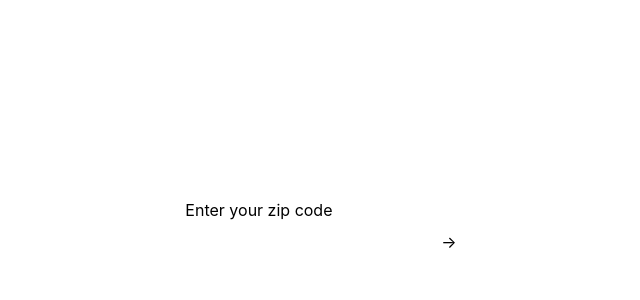
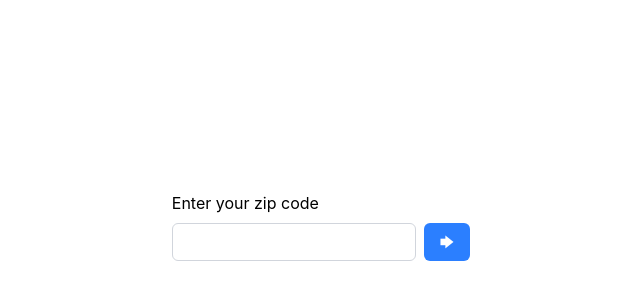
Before and after one commit to seancolsen/hourly_weather, a React (Vite) app: page / in a window 1280 px wide. Shown: the part 174-474 px from the top of the page, without its empty margins (319-959 px from the left). Built offline with nearby package versions, Linux system fonts and the light colour scheme.

Commit message:
Style components

```diff
--- a/src/Home.tsx
+++ b/src/Home.tsx
@@ -1,5 +1,7 @@
 import { useState } from 'react'
 import { useNavigate } from 'react-router-dom'
+import Input from './components/Input'
+import Button from './components/Button'
 
 export default function Home() {
   const [zip, setZip] = useState('')
@@ -11,11 +13,11 @@ export default function Home() {
   }
 
   return (
-    <div style={{ display: 'flex', alignItems: 'center', justifyContent: 'center', height: '100vh' }}>
-      <form onSubmit={handleSubmit} style={{ display: 'flex', flexDirection: 'column', gap: '8px' }}>
+    <div className="flex items-center justify-center h-screen">
+      <form onSubmit={handleSubmit} className="flex flex-col gap-2">
         <label htmlFor="zip">Enter your zip code</label>
-        <div style={{ display: 'flex', gap: '8px' }}>
-          <input
+        <div className="flex gap-2">
+          <Input
             id="zip"
             type="text"
             inputMode="numeric"
@@ -23,7 +25,7 @@ export default function Home() {
             value={zip}
             onChange={(e) => setZip(e.target.value)}
           />
-          <button type="submit">→</button>
+          <Button type="submit">🡆</Button>
         </div>
       </form>
     </div>
--- /dev/null
+++ b/src/components/Button.tsx
@@ -0,0 +1,12 @@
+import { ButtonHTMLAttributes } from 'react'
+
+type Props = ButtonHTMLAttributes<HTMLButtonElement>
+
+export default function Button({ className = '', ...props }: Props) {
+  return (
+    <button
+      className={`bg-blue-500 text-white px-4 py-2 rounded-md text-sm hover:bg-blue-600 active:bg-blue-700 cursor-pointer disabled:opacity-50 ${className}`}
+      {...props}
+    />
+  )
+}
--- /dev/null
+++ b/src/components/Input.tsx
@@ -0,0 +1,12 @@
+import { InputHTMLAttributes } from 'react'
+
+type Props = InputHTMLAttributes<HTMLInputElement>
+
+export default function Input({ className = '', ...props }: Props) {
+  return (
+    <input
+      className={`border border-gray-300 rounded-md px-3 py-2 text-sm focus:outline-none focus:border-blue-500 focus:ring-1 focus:ring-blue-500 ${className}`}
+      {...props}
+    />
+  )
+}
```
